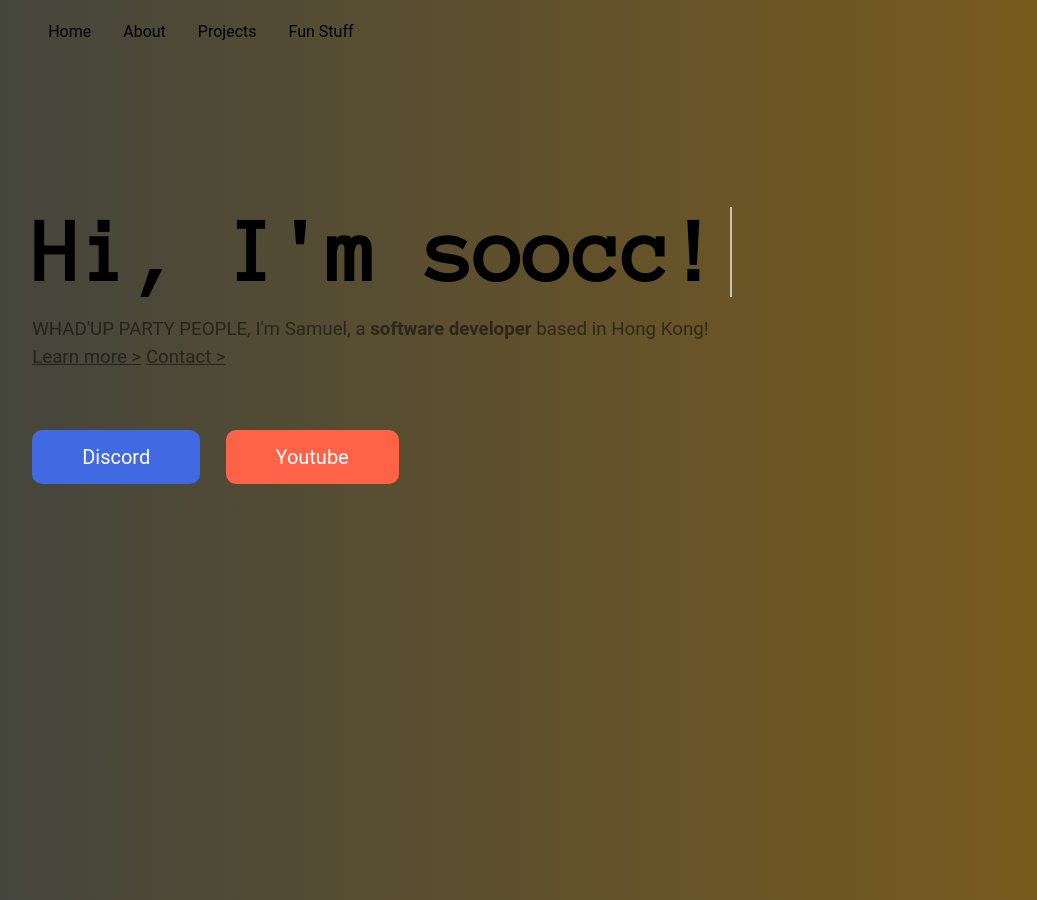
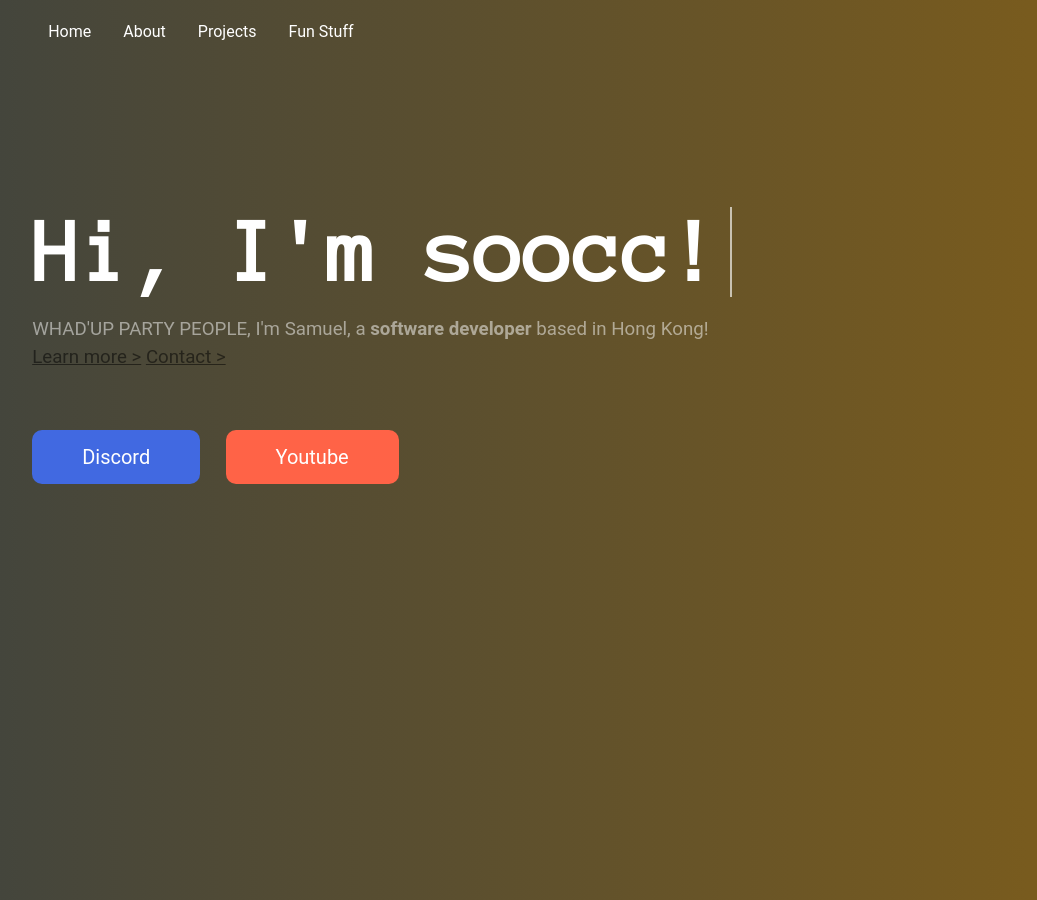
Before and after one commit to soocc/sooccsocks2, a Jekyll site: the page built from index.html, in a window 1280 px wide. Shown: the whole page, without its empty margins (39-1076 px from the left). Built offline with Jekyll 4.4.1, drawn with Linux system fonts in a browser that asks for light colours; some web fonts are replaced.

Commit message:
Update index.html

```diff
--- a/index.html
+++ b/index.html
@@ -38,7 +38,7 @@
         to{border-right-color: transparent;}
       }
 
-      .navbar a, .dropdown .dropbtn, .welcome, h3, {
+      .navbar a, .dropdown .dropbtn, .welcome, h3 {
         color: white;
       }
 
```
